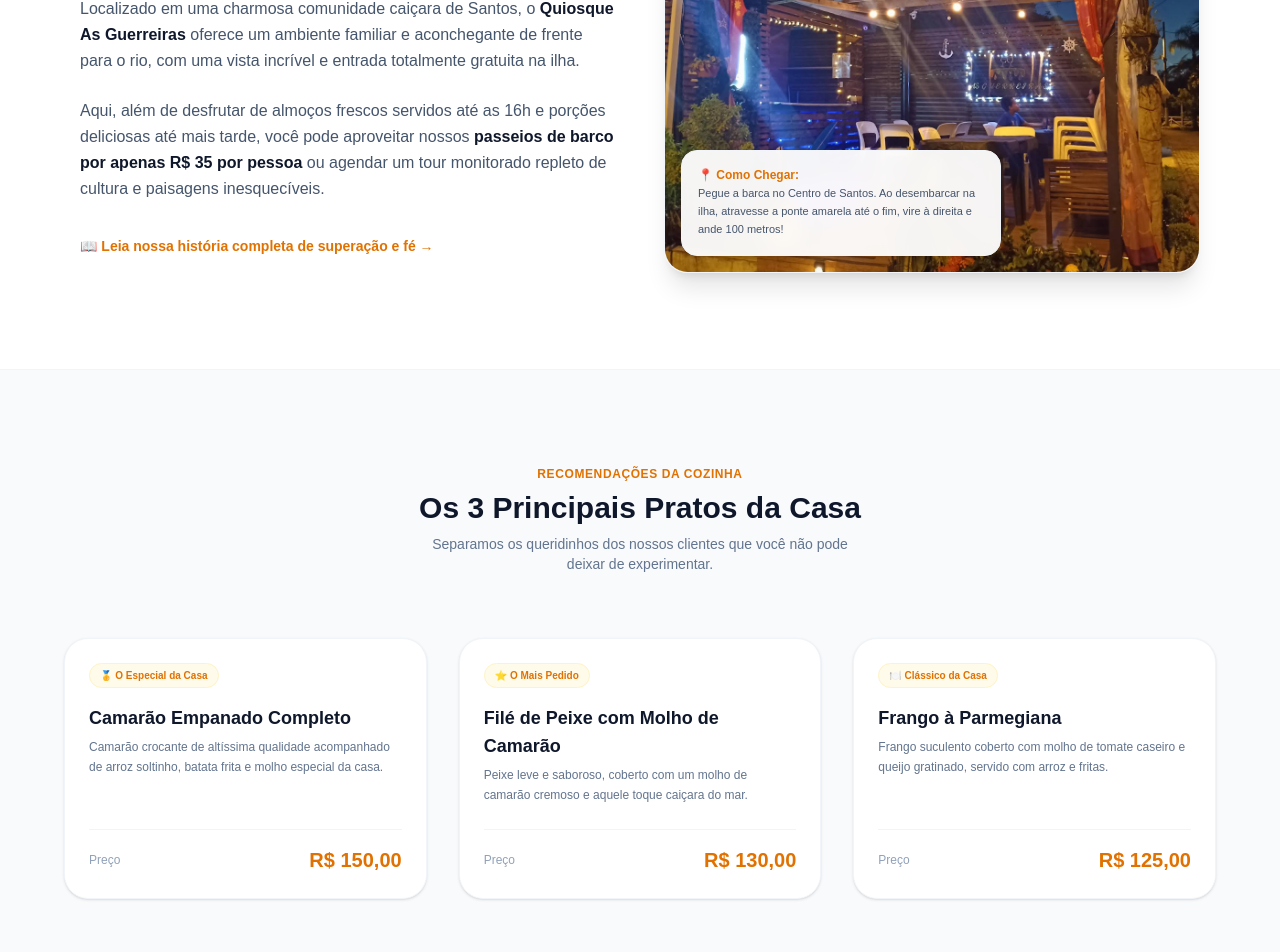
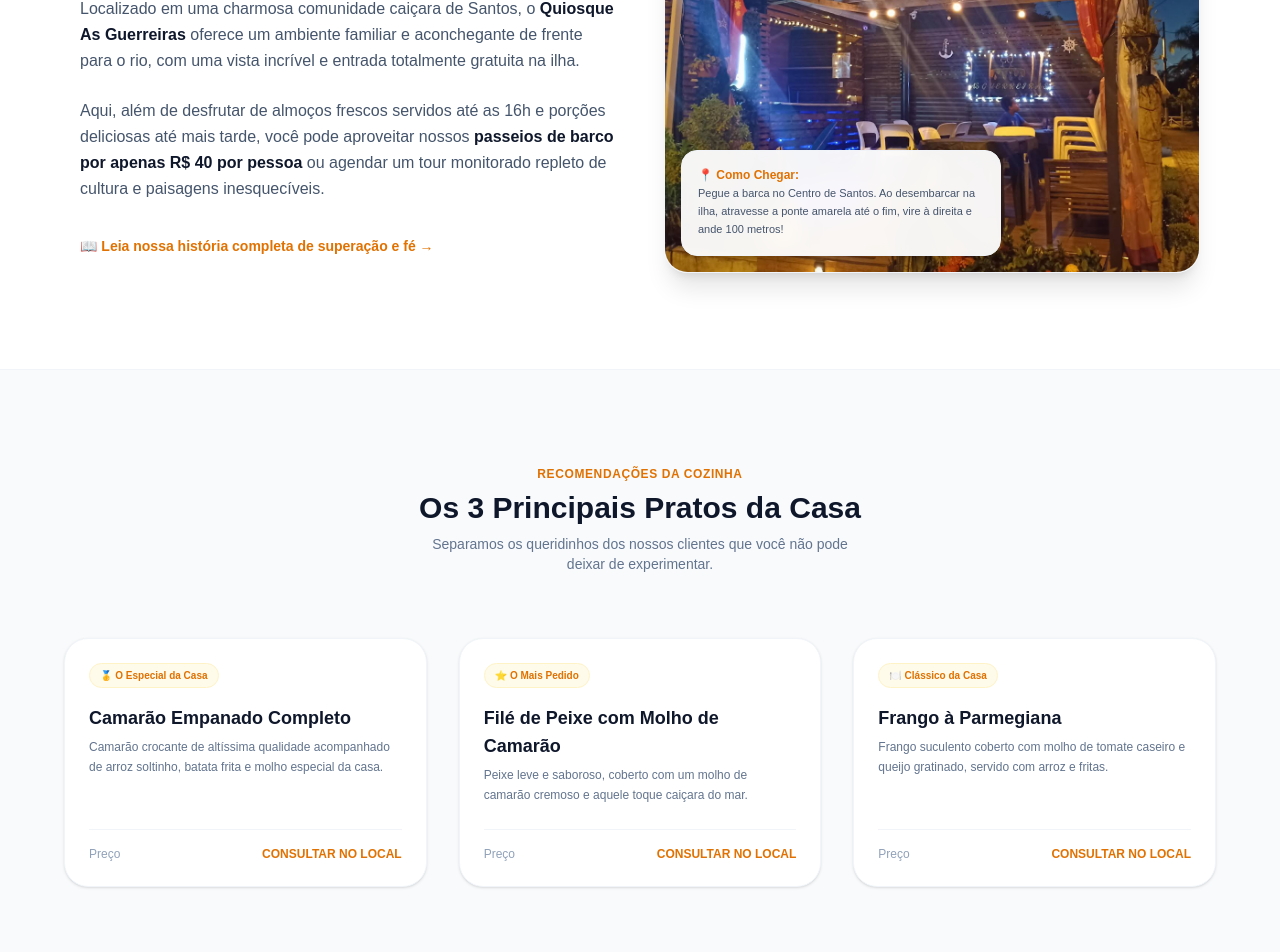
Before and after one commit to AndreyCadmo/as-guerreiras, a Next.js app: page / in a window 1280 px wide. Shown: the part 900-1852 px from the top of the page. Built offline with nearby package versions, Linux system fonts and the light colour scheme; no server answers.

Commit message:
Update boat tour price to R$ 40 and change dish price display to "CONSULTAR NO LOCAL"

```diff
--- a/app/page.tsx
+++ b/app/page.tsx
@@ -44,7 +44,7 @@ export default function Home() {
             Localizado em uma charmosa comunidade caiçara de Santos, o <span className="font-bold text-slate-900">Quiosque As Guerreiras</span> oferece um ambiente familiar e aconchegante de frente para o rio, com uma vista incrível e entrada totalmente gratuita na ilha.
           </p>
           <p className="text-slate-600 text-sm md:text-base leading-relaxed">
-            Aqui, além de desfrutar de almoços frescos servidos até as 16h e porções deliciosas até mais tarde, você pode aproveitar nossos <span className="font-bold text-slate-900">passeios de barco por apenas R$ 35 por pessoa</span> ou agendar um tour monitorado repleto de cultura e paisagens inesquecíveis.
+            Aqui, além de desfrutar de almoços frescos servidos até as 16h e porções deliciosas até mais tarde, você pode aproveitar nossos <span className="font-bold text-slate-900">passeios de barco por apenas R$ 40 por pessoa</span> ou agendar um tour monitorado repleto de cultura e paisagens inesquecíveis.
           </p>
           <div className="pt-2">
             <a href="/sobre" className="text-amber-600 hover:text-amber-700 font-bold text-sm inline-flex items-center gap-1 transition-colors">
@@ -91,7 +91,7 @@ export default function Home() {
                 </div>
                 <div className="border-t border-slate-100 pt-4 mt-6 flex justify-between items-center">
                   <span className="text-slate-400 text-xs font-medium">Preço</span>
-                  <span className="text-amber-600 font-mono font-black text-xl">R$ {prato.preco}</span>
+                  <span className="text-amber-600 font-mono font-black text-xs">CONSULTAR NO LOCAL</span>
                 </div>
               </div>
             ))}
```
